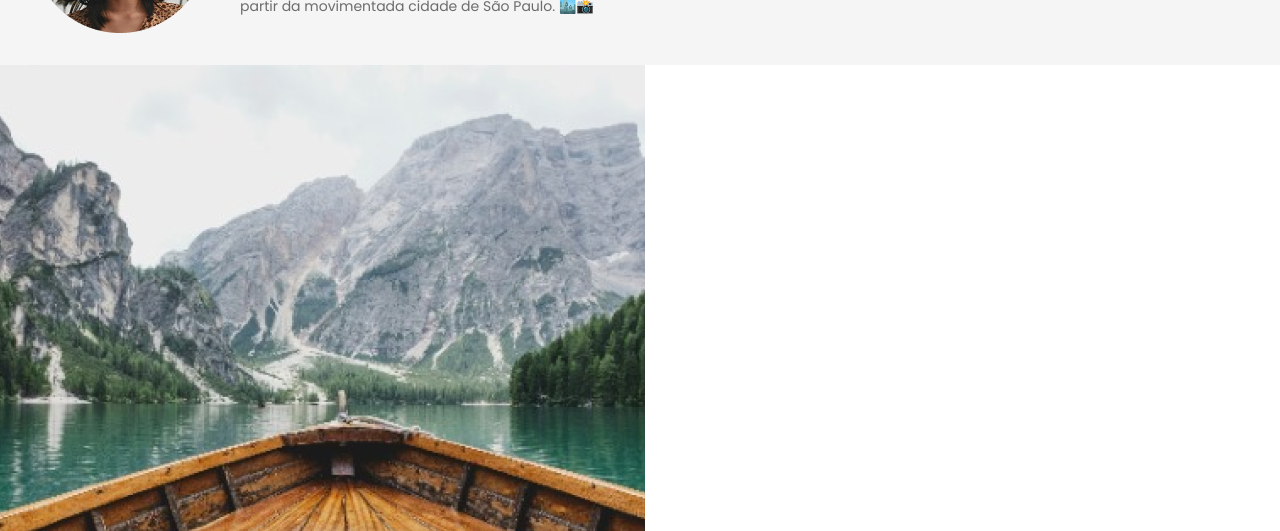
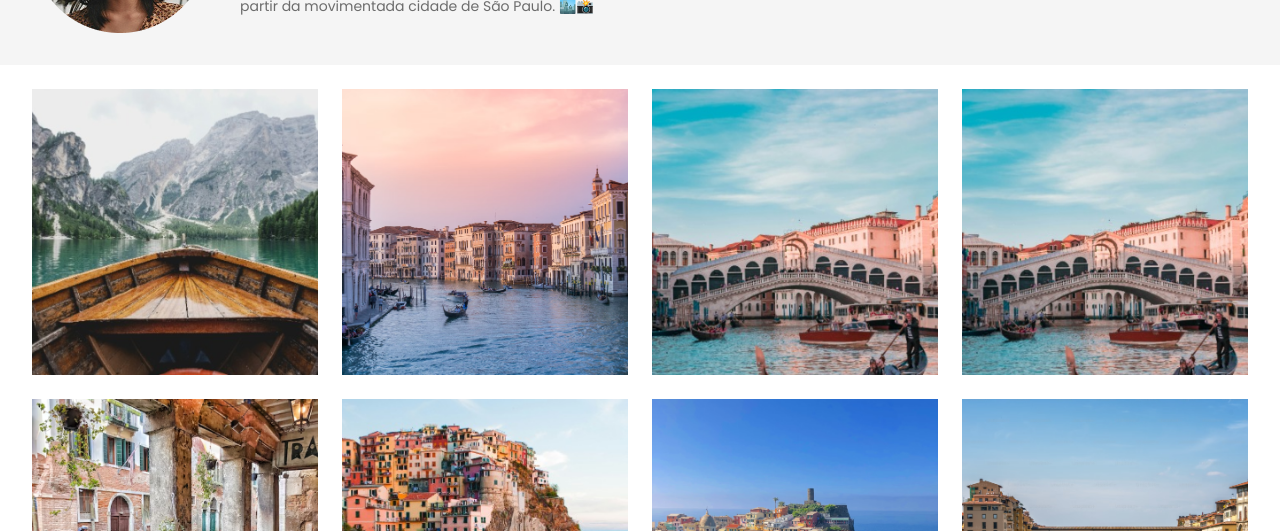
Before and after one commit to nickitrin/travelgram, a plain HTML site: page index.html in a window 1280 px wide. Shown: the part 269-800 px from the top of the page. Drawn offline with Linux system fonts and the light colour scheme.

Commit message:
imagens ajustadas

```diff
--- a/index.html
+++ b/index.html
@@ -48,7 +48,7 @@
                 </div>
             </header>
         </div>
-        <main>
+        <main class="container">
             <img src="assets/Image 01.png" alt="">
             <img src="assets/Image 02.png" alt="">
             <img src="assets/Image 03.png" alt="">
--- a/styles/index.css
+++ b/styles/index.css
@@ -1,3 +1,4 @@
 @import url(global.css);
 @import url(nav.css);
 @import url(header.css);
+@import url(main.css);
--- /dev/null
+++ b/styles/main.css
@@ -0,0 +1,12 @@
+main{
+    display: flex;
+    flex-wrap: wrap;
+    gap:24px;
+    padding-block: 24px;
+}
+
+main img{
+    height: 286px;
+    width: 286px;
+    object-fit: cover;
+}
```
